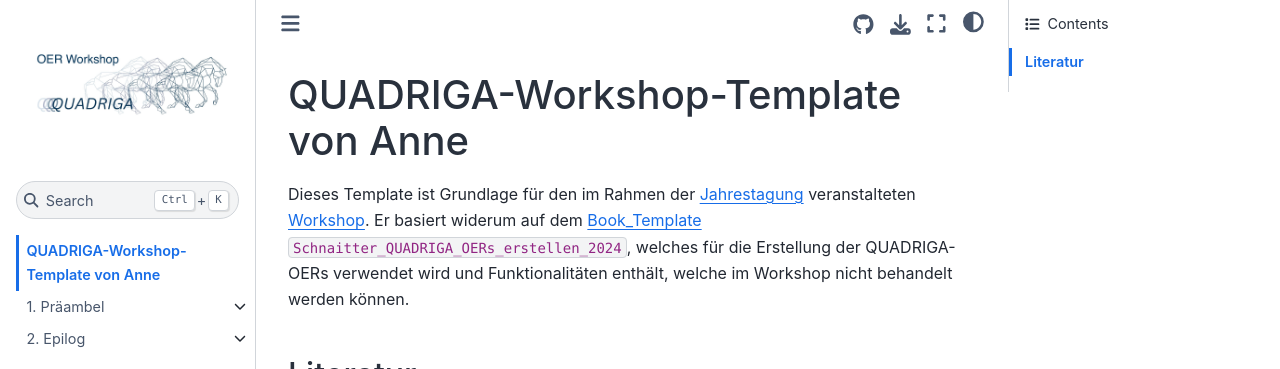
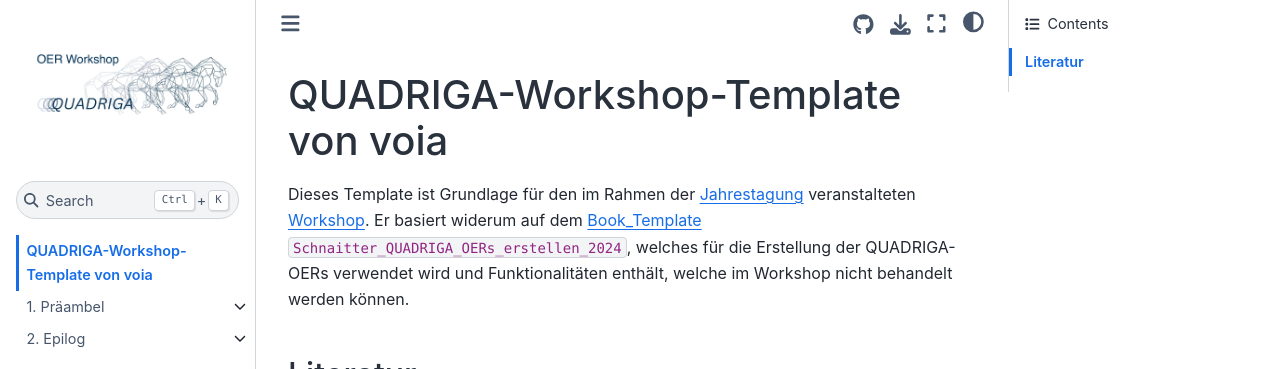
Before and after one commit to anvoice-ger/OER-QuadrigaJypiterTemplate-Test, a Jupyter Book: the page built from index.md, in a window 1280 px wide. Shown: the top 369 px of the page. Built offline with Jupyter Book 1.0.4 settings and Sphinx 7.4.7 and the Sphinx Book theme 1.1.4, drawn with Linux system fonts in a browser that asks for light colours; cross-references to code outside the pages are shown as plain code.

Commit message:
Update index.md

```diff
--- a/index.md
+++ b/index.md
@@ -1,4 +1,4 @@
-# QUADRIGA-Workshop-Template von Anne
+# QUADRIGA-Workshop-Template von voia
 
 Dieses Template ist Grundlage für den im Rahmen der [Jahrestagung](https://www.quadriga-dk.de/de/quadriga-jahresveranstaltung-2025) veranstalteten [Workshop](https://github.com/quadriga-dk/OER-Workshop). Er basiert widerum auf dem [Book_Template](https://github.com/quadriga-dk/Book_Template) {cite}`Schnaitter_QUADRIGA_OERs_erstellen_2024`, welches für die Erstellung der QUADRIGA-OERs verwendet wird und Funktionalitäten enthält, welche im Workshop nicht behandelt werden können.
 
```
